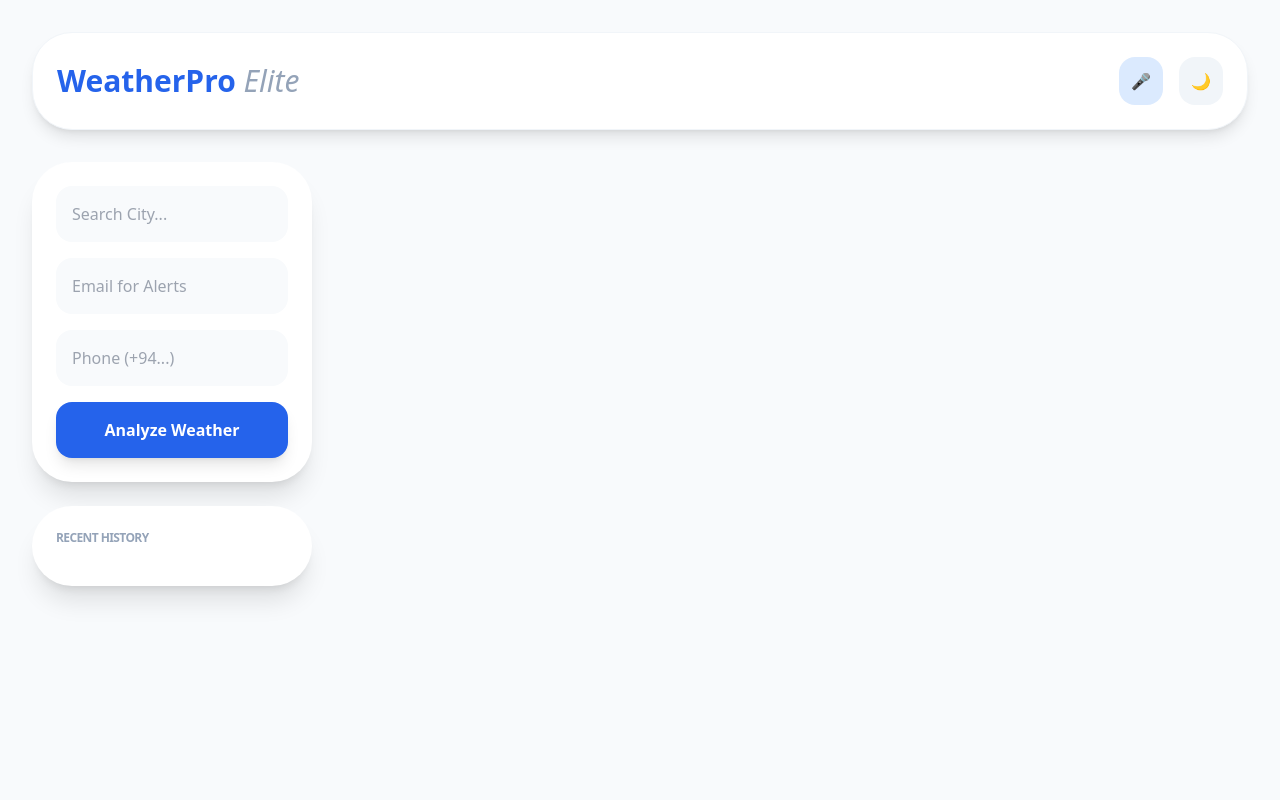
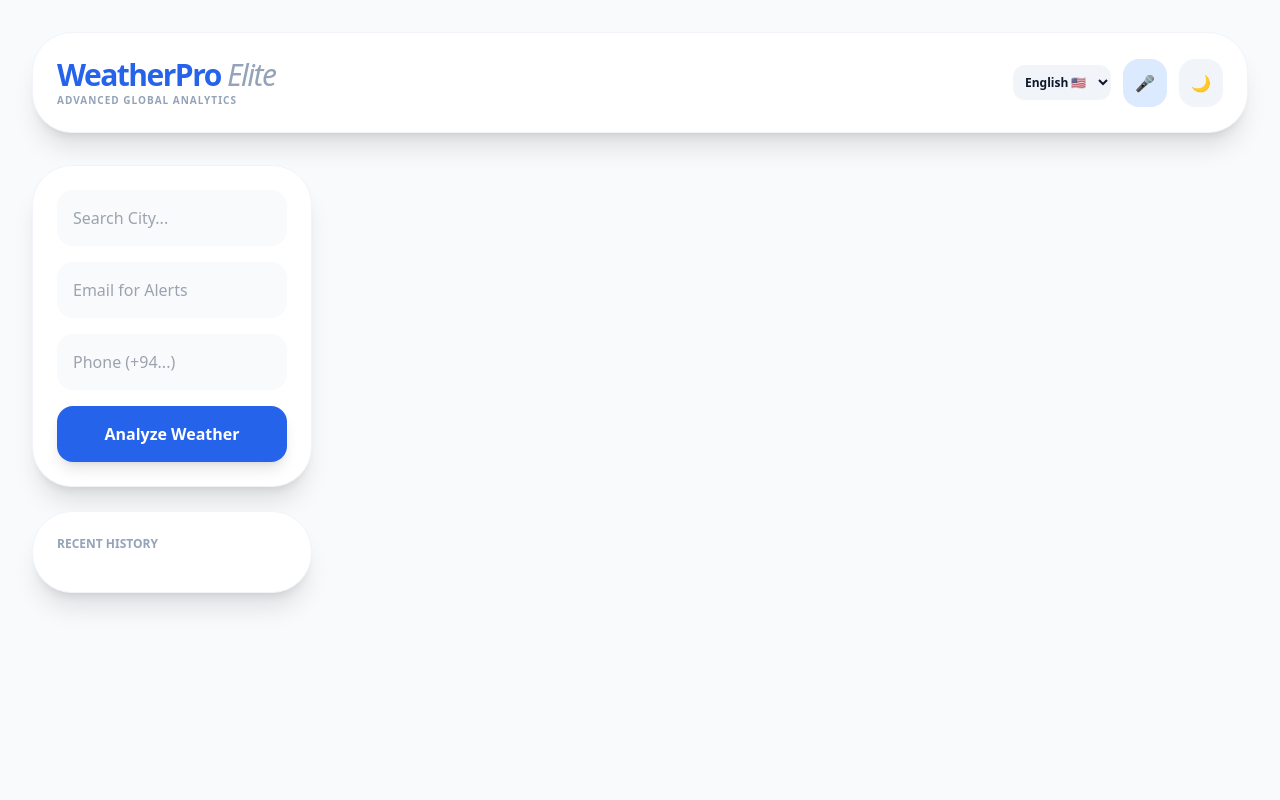
Before and after one commit to nipunanuradha/Fetch-Data-from-wather-API-and-Display-It, a Flask app: page / in a window 1280 px wide. Run offline with Flask 3, Linux system fonts and the light colour scheme; some libraries are stand-ins or nearby versions.

Commit message:
add mulity language support

```diff
--- a/weather app/app.py
+++ b/weather app/app.py
@@ -8,9 +8,8 @@ import secrets
 app = Flask(__name__)
 app.secret_key = secrets.token_hex(16)
 
-# Config
+# CONFIGURATIONS
 API_KEY = "1c79708b20d740c097d145309263001"
-# Alerts Config (Replace with your actual credentials)
 EMAIL_ADDRESS = "your-email@gmail.com"
 EMAIL_PASSWORD = "your-app-password"
 TWILIO_SID = 'your_sid'
@@ -22,8 +21,8 @@ fetcher = WeatherFetcher(API_KEY)
 def send_alerts(city, condition, user_email, user_phone):
     if user_email:
         try:
-            msg = MIMEText(f"⚠️ Weather Alert for {city}: {condition}")
-            msg['Subject'] = "WeatherPro Alert"
+            msg = MIMEText(f"⚠️ Weather Alert: {condition} in {city}")
+            msg['Subject'] = "WeatherPro Elite Alert"
             with smtplib.SMTP_SSL('smtp.gmail.com', 465) as smtp:
                 smtp.login(EMAIL_ADDRESS, EMAIL_PASSWORD)
                 smtp.send_message(msg)
@@ -53,7 +52,7 @@ def index():
                 session.modified = True
 
             rain = weather_data['forecast']['forecastday'][0]['day']['daily_chance_of_rain']
-            if rain > 70: send_alerts(name, f"High Rain Chance ({rain}%)", email, phone)
+            if rain > 70: send_alerts(name, f"High Rain Probability ({rain}%)", email, phone)
 
             for hour in weather_data['forecast']['forecastday'][0]['hour']:
                 hourly_labels.append(hour['time'].split(' ')[1])
--- a/weather app/templates/index.html
+++ b/weather app/templates/index.html
@@ -3,35 +3,41 @@
 <head>
     <meta charset="UTF-8">
     <meta name="viewport" content="width=device-width, initial-scale=1.0">
-    <title>WeatherPro Elite v3.5</title>
+    <title>WeatherPro Elite Multilingual</title>
     <script src="https://cdn.tailwindcss.com"></script>
     <script src="https://cdn.jsdelivr.net/npm/chart.js"></script>
     <script>tailwind.config = { darkMode: 'class' }</script>
 </head>
-<body class="bg-slate-50 dark:bg-slate-950 text-slate-900 dark:text-white transition-all duration-500 min-h-screen">
+<body class="bg-slate-50 dark:bg-slate-950 text-slate-900 dark:text-white transition-all duration-500">
 
     <div class="max-w-7xl mx-auto p-4 md:p-8">
-        <header class="flex justify-between items-center mb-8 bg-white dark:bg-slate-900 p-6 rounded-[2.5rem] shadow-lg border border-slate-100 dark:border-slate-800">
-            <h1 class="text-3xl font-black text-blue-600">WeatherPro <span class="text-slate-400 font-light italic">Elite</span></h1>
-            <div class="flex gap-4">
-                <button onclick="startVoiceSearch()" class="p-3 bg-blue-100 dark:bg-blue-900/30 text-blue-600 rounded-2xl hover:scale-110 transition" title="Voice Search">🎤</button>
-                <button onclick="toggleTheme()" class="p-3 bg-slate-100 dark:bg-slate-800 rounded-2xl hover:rotate-12 transition"><span id="theme-icon">🌙</span></button>
+        <header class="flex flex-wrap justify-between items-center mb-8 bg-white dark:bg-slate-900 p-6 rounded-[2.5rem] shadow-xl border border-slate-100 dark:border-slate-800">
+            <div>
+                <h1 class="text-3xl font-black text-blue-600 tracking-tighter">WeatherPro <span class="text-slate-400 font-light italic">Elite</span></h1>
+                <p id="tagline" class="text-[10px] font-bold text-slate-400 uppercase tracking-widest">Advanced Global Analytics</p>
+            </div>
+
+            <div class="flex items-center gap-3">
+                <select id="langSelect" onchange="changeLanguage()" class="bg-slate-100 dark:bg-slate-800 p-2 rounded-xl text-xs font-bold border-none outline-none cursor-pointer">
+                    <option value="en">English 🇺🇸</option>
+                    <option value="si">සිංහල 🇱🇰</option>
+                </select>
+                <button onclick="startVoiceSearch()" class="p-3 bg-blue-100 dark:bg-blue-900/30 text-blue-600 rounded-2xl hover:scale-110 transition">🎤</button>
+                <button onclick="toggleTheme()" class="p-3 bg-slate-100 dark:bg-slate-800 rounded-2xl transition"><span id="theme-icon">🌙</span></button>
             </div>
         </header>
 
         <div class="grid grid-cols-1 lg:grid-cols-12 gap-8">
             <aside class="lg:col-span-3 space-y-6">
-                <form id="searchForm" method="POST" class="bg-white dark:bg-slate-900 p-6 rounded-[2.5rem] shadow-xl space-y-4">
-                    <div class="relative">
-                        <input type="text" id="cityInput" name="city" placeholder="Search City..." required class="w-full p-4 rounded-2xl bg-slate-50 dark:bg-slate-800 border-none outline-none focus:ring-2 focus:ring-blue-500">
-                    </div>
-                    <input type="email" name="email" placeholder="Email for Alerts" class="w-full p-4 rounded-2xl bg-slate-50 dark:bg-slate-800 border-none outline-none">
-                    <input type="text" name="phone" placeholder="Phone (+94...)" class="w-full p-4 rounded-2xl bg-slate-50 dark:bg-slate-800 border-none outline-none">
-                    <button type="submit" class="w-full bg-blue-600 text-white p-4 rounded-2xl font-bold shadow-lg hover:bg-blue-700 transition">Analyze Weather</button>
+                <form id="searchForm" method="POST" class="bg-white dark:bg-slate-900 p-6 rounded-[2.5rem] shadow-xl space-y-4 border border-slate-100 dark:border-slate-800">
+                    <input type="text" id="cityInput" name="city" placeholder="Search City..." required class="w-full p-4 rounded-2xl bg-slate-50 dark:bg-slate-800 border-none outline-none focus:ring-2 focus:ring-blue-500">
+                    <input type="email" id="emailInput" name="email" placeholder="Email for Alerts" class="w-full p-4 rounded-2xl bg-slate-50 dark:bg-slate-800 border-none">
+                    <input type="text" id="phoneInput" name="phone" placeholder="Phone (+94...)" class="w-full p-4 rounded-2xl bg-slate-50 dark:bg-slate-800 border-none">
+                    <button type="submit" id="searchBtn" class="w-full bg-blue-600 text-white p-4 rounded-2xl font-bold shadow-lg hover:bg-blue-700 transition">Analyze Weather</button>
                 </form>
 
-                <div class="bg-white dark:bg-slate-900 p-6 rounded-[2.5rem] shadow-xl">
-                    <h3 class="text-xs font-black text-slate-400 mb-4 uppercase tracking-tighter">Recent History</h3>
+                <div class="bg-white dark:bg-slate-900 p-6 rounded-[2.5rem] shadow-xl border border-slate-100 dark:border-slate-800">
+                    <h3 id="historyTitle" class="text-xs font-black text-slate-400 mb-4 uppercase">Recent History</h3>
                     <div class="space-y-2">
                         {% for city in history %}
                         <form method="POST"><input type="hidden" name="city" value="{{ city }}"><button type="submit" class="w-full text-left p-3 rounded-xl hover:bg-blue-50 dark:hover:bg-blue-900/30 transition text-sm font-semibold">📍 {{ city }}</button></form>
@@ -43,35 +49,38 @@
             <main class="lg:col-span-9 space-y-6">
                 {% if data %}
                 <div class="grid grid-cols-1 md:grid-cols-2 gap-6">
-                    <div class="rounded-[3rem] overflow-hidden shadow-2xl h-96 border-4 border-white dark:border-slate-800 relative">
-                        <div class="absolute top-4 left-4 z-10 bg-black/50 text-white text-[10px] px-3 py-1 rounded-full backdrop-blur">LIVE SATELLITE</div>
-                        <iframe width="100%" height="100%" src="https://embed.windy.com/embed2.html?lat={{ data.location.lat }}&lon={{ data.location.lon }}&zoom=5&level=surface&overlay=satellite&menu=&message=&marker=&calendar=&pressure=&type=map&location=coordinates&detail=&metricWind=km%2Fh&metricTemp=%C2%B0C&radarRange=false" frameborder="0"></iframe>
+                    <div class="rounded-[3rem] overflow-hidden shadow-2xl h-[400px] border-4 border-white dark:border-slate-800 relative">
+                        <div id="satTitle" class="absolute top-4 left-4 z-10 bg-black/50 text-white text-[10px] px-3 py-1 rounded-full backdrop-blur uppercase font-bold tracking-widest">Live Satellite View</div>
+                        <iframe width="100%" height="100%" src="https://embed.windy.com/embed2.html?lat={{ data.location.lat }}&lon={{ data.location.lon }}&zoom=5&overlay=satellite&metricWind=km%2Fh&metricTemp=%C2%B0C" frameborder="0"></iframe>
                     </div>
 
-                    <div class="rounded-[3rem] overflow-hidden shadow-2xl h-96 border-4 border-white dark:border-slate-800 relative">
-                        <div class="absolute top-4 left-4 z-10 bg-black/50 text-white text-[10px] px-3 py-1 rounded-full backdrop-blur">STREET VIEW</div>
+                    <div class="rounded-[3rem] overflow-hidden shadow-2xl h-[400px] border-4 border-white dark:border-slate-800 relative">
+                        <div id="mapTitle" class="absolute top-4 left-4 z-10 bg-black/50 text-white text-[10px] px-3 py-1 rounded-full backdrop-blur uppercase font-bold tracking-widest">City Location Map</div>
                         <iframe width="100%" height="100%" frameborder="0" src="https://www.google.com/maps?q={{ data.location.lat }},{{ data.location.lon }}&z=10&output=embed"></iframe>
                     </div>
                 </div>
 
-                <div class="bg-white dark:bg-slate-900 p-8 rounded-[3rem] shadow-xl border border-slate-100 dark:border-slate-800 grid grid-cols-2 md:grid-cols-4 gap-6">
-                    <div class="text-center"><p class="text-xs font-bold text-slate-400 uppercase">Rain Chance</p><p class="text-3xl font-black text-blue-500">{{ data.forecast.forecastday[0].day.daily_chance_of_rain }}%</p></div>
-                    <div class="text-center"><p class="text-xs font-bold text-slate-400 uppercase">EPA AQI</p><p class="text-3xl font-black text-green-500">{{ data.current.air_quality['us-epa-index'] }}</p></div>
-                    <div class="text-center"><p class="text-xs font-bold text-slate-400 uppercase">UV Index</p><p class="text-3xl font-black text-orange-500">{{ data.current.uv }}</p></div>
-                    <div class="text-center"><p class="text-xs font-bold text-slate-400 uppercase">Wind Speed</p><p class="text-3xl font-black text-slate-600 dark:text-slate-300">{{ data.current.wind_kph }} <span class="text-sm">km/h</span></p></div>
+                <div class="bg-white dark:bg-slate-900 p-8 rounded-[3rem] shadow-xl border border-slate-100 dark:border-slate-800">
+                    <div class="grid grid-cols-2 md:grid-cols-4 gap-6">
+                        <div class="text-center"><p id="labelRain" class="text-xs font-bold text-slate-400 uppercase">Rain Chance</p><p class="text-3xl font-black text-blue-500">{{ data.forecast.forecastday[0].day.daily_chance_of_rain }}%</p></div>
+                        <div class="text-center"><p id="labelAqi" class="text-xs font-bold text-slate-400 uppercase">EPA AQI</p><p class="text-3xl font-black text-green-500">{{ data.current.air_quality['us-epa-index'] }}</p></div>
+                        <div class="text-center"><p id="labelUv" class="text-xs font-bold text-slate-400 uppercase">UV Index</p><p class="text-3xl font-black text-orange-500">{{ data.current.uv }}</p></div>
+                        <div class="text-center"><p id="labelHumidity" class="text-xs font-bold text-slate-400 uppercase">Humidity</p><p class="text-3xl font-black text-slate-700 dark:text-slate-300">{{ data.current.humidity }}%</p></div>
+                    </div>
                 </div>
 
-                <div class="bg-white dark:bg-slate-900 p-8 rounded-[3.5rem] shadow-xl">
-                    <h3 class="text-xs font-bold text-slate-400 uppercase mb-4 tracking-widest">Temperature Variation (24H)</h3>
+                <div class="bg-white dark:bg-slate-900 p-8 rounded-[3.5rem] shadow-xl border border-slate-100 dark:border-slate-800">
+                    <h3 id="chartTitle" class="text-xs font-bold text-slate-400 uppercase mb-4 tracking-widest">Temperature Variation (24H)</h3>
                     <canvas id="tempChart" height="100"></canvas>
                 </div>
 
                 <div class="grid grid-cols-2 md:grid-cols-5 gap-4">
                     {% for day in data.forecast.forecastday %}
-                    <div class="bg-white dark:bg-slate-900 p-6 rounded-[2.5rem] text-center shadow-lg hover:border-blue-500 border border-transparent transition group">
-                        <p class="text-xs font-bold text-slate-400 mb-2">{{ day.date[5:] }}</p>
-                        <img src="{{ day.day.condition.icon }}" class="mx-auto w-12 h-12 group-hover:scale-110 transition">
-                        <p class="text-2xl font-black mt-2">{{ day.day.avgtemp_c|round(0) }}°</p>
+                    <div class="bg-white dark:bg-slate-900 p-6 rounded-[2.5rem] text-center shadow-lg border border-transparent hover:border-blue-500 transition-all duration-300">
+                        <p class="text-xs font-bold text-slate-400">{{ day.date[5:] }}</p>
+                        <img src="{{ day.day.condition.icon }}" class="mx-auto w-12 h-12 my-2">
+                        <p class="text-2xl font-black">{{ day.day.avgtemp_c|round(0) }}°</p>
+                        <p class="text-[10px] text-blue-500 font-bold">💧 {{ day.day.daily_chance_of_rain }}%</p>
                     </div>
                     {% endfor %}
                 </div>
@@ -80,34 +89,102 @@
         </div>
     </div>
 
+
+
     <script>
-        // 1. Voice Search Logic
+        // --- TRANSLATION DATA ---
+        const translations = {
+            en: {
+                tagline: "Advanced Global Analytics",
+                searchPlaceholder: "Search City...",
+                emailPlaceholder: "Email for Alerts",
+                phonePlaceholder: "Phone (+94...)",
+                searchBtn: "Analyze Weather",
+                historyTitle: "Recent History",
+                satTitle: "Live Satellite View",
+                mapTitle: "City Location Map",
+                labelRain: "Rain Chance",
+                labelAqi: "EPA AQI",
+                labelUv: "UV Index",
+                labelHumidity: "Humidity",
+                chartTitle: "Temperature Variation (24H)",
+                alertTitle: "Weather Alert! ⛈️",
+                alertBody: "High chance of rain today."
+            },
+            si: {
+                tagline: "ගෝලීය කාලගුණ විශ්ලේෂණය",
+                searchPlaceholder: "නගරය සොයන්න...",
+                emailPlaceholder: "ඊමේල් ඇඟවීම් සඳහා",
+                phonePlaceholder: "දුරකථන අංකය (+94...)",
+                searchBtn: "දත්ත ලබාගන්න",
+                historyTitle: "පසුගිය සෙවුම්",
+                satTitle: "සජීවී චන්ද්‍රිකා දර්ශනය",
+                mapTitle: "නගරයේ පිහිටීම",
+                labelRain: "වැසි සම්භාවිතාව",
+                labelAqi: "වායු තත්ත්වය",
+                labelUv: "UV දර්ශකය",
+                labelHumidity: "තෙතමනය",
+                chartTitle: "පැය 24ක උෂ්ණත්ව වෙනස්වීම",
+                alertTitle: "කාලගුණ අනතුරු ඇඟවීම! ⛈️",
+                alertBody: "අද වැසි ඇතිවීමේ වැඩි සම්භාවිතාවක් ඇත."
+            }
+        };
+
+        function changeLanguage() {
+            const lang = document.getElementById('langSelect').value;
+            const t = translations[lang];
+
+            document.getElementById('tagline').innerText = t.tagline;
+            document.getElementById('cityInput').placeholder = t.searchPlaceholder;
+            document.getElementById('emailInput').placeholder = t.emailPlaceholder;
+            document.getElementById('phoneInput').placeholder = t.phonePlaceholder;
+            document.getElementById('searchBtn').innerText = t.searchBtn;
+            document.getElementById('historyTitle').innerText = t.historyTitle;
+
+            if (document.getElementById('satTitle')) document.getElementById('satTitle').innerText = t.satTitle;
+            if (document.getElementById('mapTitle')) document.getElementById('mapTitle').innerText = t.mapTitle;
+            if (document.getElementById('labelRain')) document.getElementById('labelRain').innerText = t.labelRain;
+            if (document.getElementById('labelAqi')) document.getElementById('labelAqi').innerText = t.labelAqi;
+            if (document.getElementById('labelUv')) document.getElementById('labelUv').innerText = t.labelUv;
+            if (document.getElementById('labelHumidity')) document.getElementById('labelHumidity').innerText = t.labelHumidity;
+            if (document.getElementById('chartTitle')) document.getElementById('chartTitle').innerText = t.chartTitle;
+
+            localStorage.lang = lang;
+        }
+
+        // --- PREVIOUS FUNCTIONS ---
         function startVoiceSearch() {
             const recognition = new (window.SpeechRecognition || window.webkitSpeechRecognition)();
-            recognition.lang = 'en-US';
-            recognition.onstart = () => { document.getElementById('cityInput').placeholder = "Listening..."; };
+            recognition.lang = document.getElementById('langSelect').value === 'si' ? 'si-LK' : 'en-US';
+            recognition.onstart = () => { document.getElementById('cityInput').placeholder = "..."; };
             recognition.onresult = (event) => {
-                const city = event.results[0][0].transcript;
-                document.getElementById('cityInput').value = city;
+                document.getElementById('cityInput').value = event.results[0][0].transcript;
                 document.getElementById('searchForm').submit();
             };
             recognition.start();
         }
 
-        // 2. Theme Toggle
         function toggleTheme() {
             const h = document.getElementById('theme-tag');
             h.classList.toggle('dark');
             localStorage.theme = h.classList.contains('dark') ? 'dark' : 'light';
         }
+
+        // Initialize Settings
         if (localStorage.theme === 'dark') document.getElementById('theme-tag').classList.add('dark');
+        if (localStorage.lang) {
+            document.getElementById('langSelect').value = localStorage.lang;
+            changeLanguage();
+        }
 
-        // 3. Desktop Notification & Chart
         {% if data %}
+            // Desktop Notifications
+            const lang = localStorage.lang || 'en';
             if ({{ data.forecast.forecastday[0].day.daily_chance_of_rain }} > 70 && Notification.permission === "granted") {
-                new Notification("Rain Alert! ⛈️", { body: "High probability of rain in {{ data.location.name }} today." });
+                new Notification(translations[lang].alertTitle, { body: translations[lang].alertBody });
             }
 
+            // Temperature Chart
             new Chart(document.getElementById('tempChart'), {
                 type: 'line',
                 data: {
--- a/weather app/weather_logic.py
+++ b/weather app/weather_logic.py
@@ -6,6 +6,8 @@ class WeatherFetcher:
         self.base_url = "http://api.weatherapi.com/v1/forecast.json"
 
     def fetch_weather(self, city):
+        # WeatherAPI දැනට සිංහල භාෂාව සෘජුවම ලබා නොදෙන බැවින්,
+        # අපි දත්ත ලබාගෙන UI එක හරහා පරිවර්තනය කරමු.
         params = {'key': self.api_key, 'q': city, 'days': 5, 'aqi': 'yes'}
         try:
             response = requests.get(self.base_url, params=params)
```
